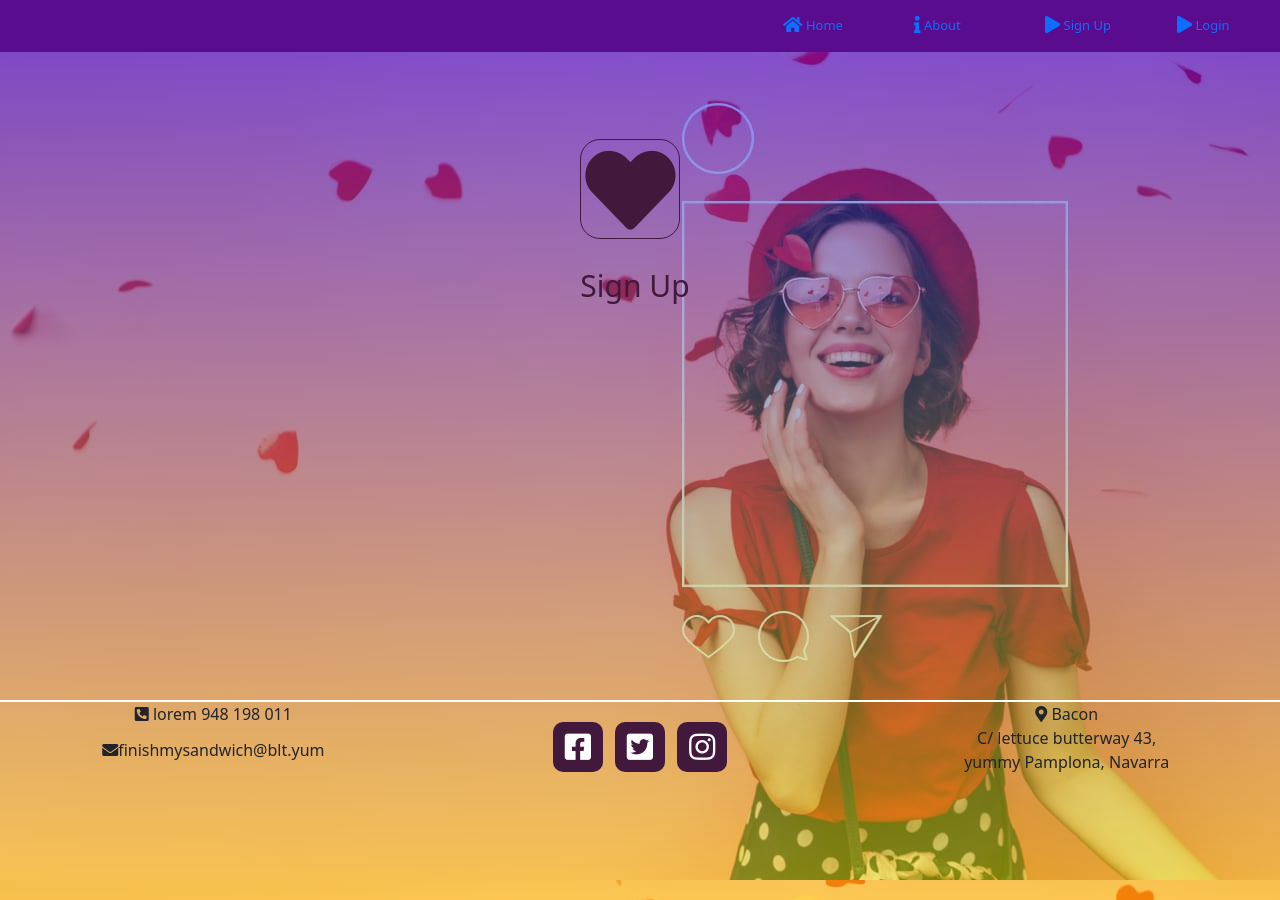
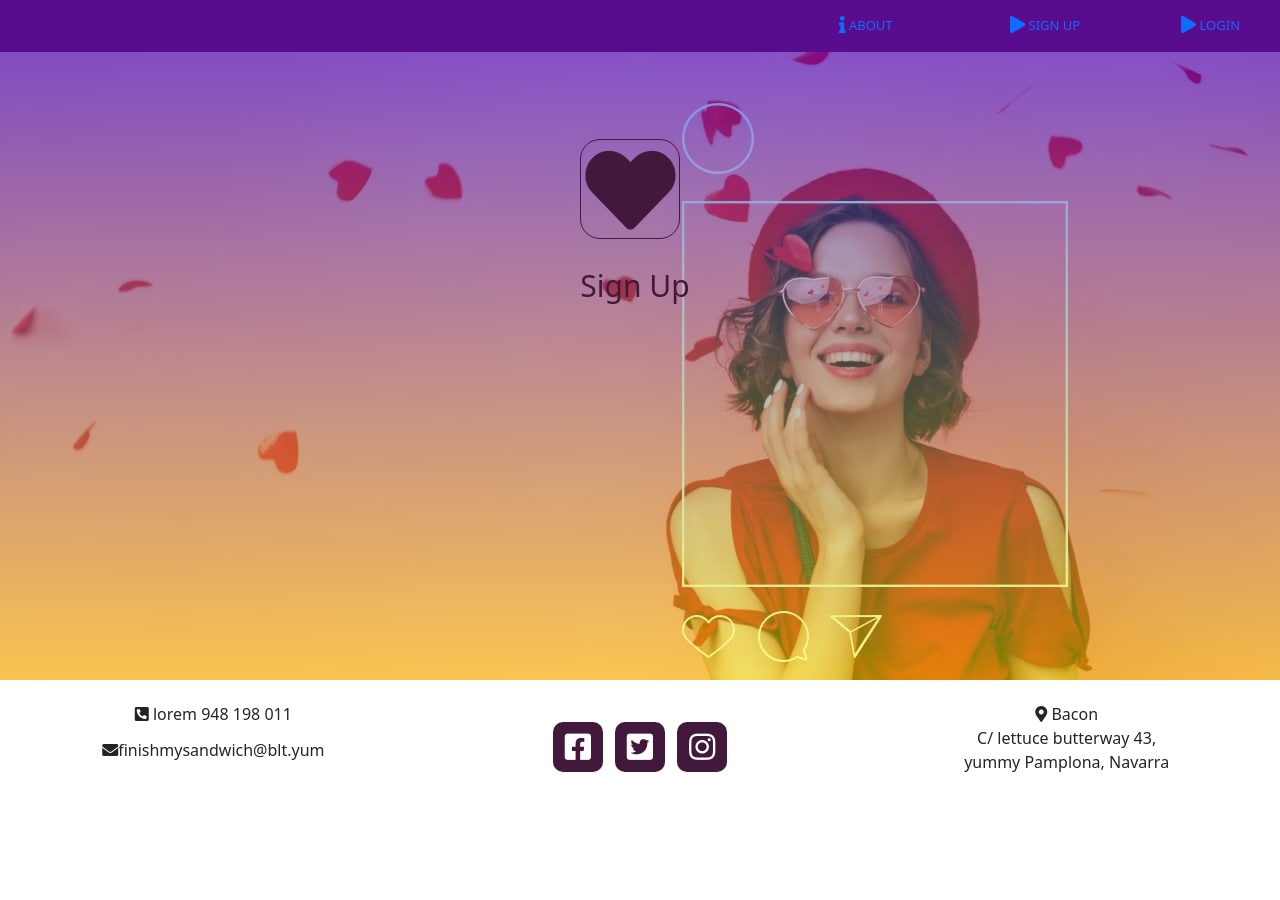
Before and after one commit to nellymaw/hackathon-love-team7, a Django app: page / in a window 1280 px wide. After the commit the page ends 772 px from the top, so only its background shows below. Run offline with Django 3.2, Linux system fonts and the light colour scheme; some libraries are stand-ins or nearby versions; some web fonts are replaced.

Commit message:
Ar templates landing.html (#51)
* meant: Beautify the code.

* fix: Add initial marging, border and the padding settings.

* feat: Revise nav bar icons  and the logo arrangments

* fix: Style the image, foot bar and update base.html.

* fix: header opening tag in the base.html

```diff
--- a/static/home/css/main.css
+++ b/static/home/css/main.css
@@ -2,17 +2,57 @@
 @import url('https://fonts.googleapis.com/css2?family=Lato:ital,wght@0,400;0,700;1,300;1,400;1,700&display=swap');
 
 
+/* Initial page settings */
+
+* {
+    margin: 0;
+    padding: 0;
+    border: 0;
+}
 
 
-body{
+
+body {
     font-family: 'Lato', sans-serif;
     height: 100vh;
-    background-image: linear-gradient(rgba(0, 0, 255, 0.5), rgba(255, 255, 0, 0.5)), url("../img/heart1.jpg");
-    overflow: hidden;
+    position: relative;
+    width: 100%;
 
 }
 
-.message{
+#row {
+    --bs-gutter-y: 0;
+    display: flex;
+    flex-wrap: wrap;
+    margin-top: calc(-1 * var(--bs-gutter-y));
+    margin-right: calc(-.5 * var(--bs-gutter-x));
+    margin-left: calc(-.5 * var(--bs-gutter-x));
+}
+
+#body-image {
+    height: 85%;
+    width: 100%;
+    background-image: linear-gradient(rgba(0, 0, 255, 0.5), rgba(255, 255, 0, 0.5)), url("../img/heart1.jpg");
+    overflow: hidden;
+    position: absolute;
+    margin: 0%;
+    padding-right: 0%;
+    padding-left: 0%;
+}
+
+
+/* headings and logo */
+
+#logo {
+
+    font-size: small;
+    text-transform: uppercase;
+    position: absolute;
+    right: 1300px;
+
+}
+
+.message {
     font-family: 'Love Light', cursive;
     font-size: 64px;
 }
@@ -25,28 +65,32 @@ body{
 
 /*Navbar section*/
 
-.navbar{
+.navbar {
     background-color: #590c8d;
 
 }
 
 .nav-item {
     font-size: small;
+    text-transform: uppercase;
+    float: right;
+    margin-left: 40px;
 }
 
-.nav-text-color{
+.nav-text-color {
     color: #c31aad;
 }
 
-.nav-text-color:hover{
+.nav-text-color:hover {
     color: #fff;
-  background-color:#c31aad; ;
+    background-color: #c31aad;
+    ;
 }
 
 
 /*sign up section*/
 
-#signup{
+#signup {
     margin-top: 100px;
     color: #590c8d;
     font-size: x-large;
@@ -59,7 +103,7 @@ body{
     margin-right: 10px;
 }
 
-.fa-heart{
+.fa-heart {
     border-radius: 20px;
     border-style: solid;
     border-width: 1px;
@@ -72,8 +116,9 @@ body{
     padding-top: 5px;
 
 }
-.fa-heart:hover{
-  padding-top:50px;
+
+.fa-heart:hover {
+    padding-top: 50px;
     font-size: 100px;
     color: #c31aad;
     background-color: #FFCCCC;
@@ -100,10 +145,10 @@ body{
     border-top-right-radius: calc(0.3rem - 1px);
 }
 
-#signUpForm{
-  background: linear-gradient(217deg, rgba(255,0,0,.8), rgba(255,0,0,0) 70.71%),
-            linear-gradient(127deg, rgba(255, 255, 0, 0.5), rgba(0,255,0,0) 70.71%),
-            linear-gradient(336deg, rgba(0,0,255,.8), rgba(0,0,255,0) 70.71%);
+#signUpForm {
+    background: linear-gradient(217deg, rgba(255, 0, 0, .8), rgba(255, 0, 0, 0) 70.71%),
+        linear-gradient(127deg, rgba(255, 255, 0, 0.5), rgba(0, 255, 0, 0) 70.71%),
+        linear-gradient(336deg, rgba(0, 0, 255, .8), rgba(0, 0, 255, 0) 70.71%);
     box-shadow: 12px 12px 2px 1px rgba(0, 0, 0, 0.2);
 }
 
@@ -119,16 +164,16 @@ body{
 
 /*footer section*/
 
-p{
+p {
     margin-top: 10px;
 }
 
-footer{
-  position:fixed;
-   left:0px;
-   bottom:0px;
-   height:100px;
-   width:100%;
+footer {
+    position: fixed;
+    left: 0px;
+    bottom: 0px;
+    height: 100px;
+    width: 100%;
     padding: 0 30px;
     display: flow-root;
     align-items: center;
@@ -142,7 +187,8 @@ footer{
 }
 
 .social-links li a i {
-  background-color: #42193d;;
+    background-color: #42193d;
+    ;
     height: 50px;
     width: 50px;
     color: #fff;
--- a/templates/home/base.html
+++ b/templates/home/base.html
@@ -1,6 +1,7 @@
 {% load static %}
 <!DOCTYPE html>
 <html lang="en">
+
 <head>
     <meta http-equiv="X-UA-Compatible" content="IE=edge">
     <meta charset="utf-8">
@@ -27,40 +28,54 @@
 <body>
 
     <header>
+
+        <div id="row">
+
+            <div class="column" Id="body-image">
+
+            </div>
+
+        </div>
+
+        <!-- Logo and Top Navigation Menu: Added a custom style to the navigation-->
+
+
         <nav class="navbar bg-color-navbar navbar-expand-sm container-fluid fixed-top ">
+
             <a href="index.html" class="navbar-brand nav-text-color"></a>
-  <button class="navbar-toggler" type="button" data-bs-toggle="collapse"
-  data-bs-target="#navbarNav">
+
+            <button class="navbar-toggler" type="button" data-bs-toggle="collapse" data-bs-target="#navbarNav">
                 <span class="navbar-toggler-icon"></span>
             </button>
+
             <div class="col-5 ml-auto justify-content-end ">
                 <ul class="navbar-nav mr-auto">
 
+                    <a class="navbar-brand" href="{% url 'landing-home' %}" target="show_blank"><span id="logo">logo</span> </a>
+
                     <li class="nav-item mr-2 col-md-3 col-sm-4" data-toggle="collapse" data-target=".navbar-collapse.show">
-              <a href="{% url 'landing-home' %}" class="nav-link nav-text-color book-button hvr-box-shadow-inset"
-                  target="show_blank"><i class="fas fa-home  fa-lg"></i> Home</a>
-          </li>
-            <li class="nav-item mr-2 col-md-3 col-sm-4" data-toggle="collapse"
-                data-target=".navbar-collapse.show">
                         <a href="index.html" class="nav-link nav-text-color book-button hvr-box-shadow-inset">
                             <i class="fas fa-info  fa-lg"></i> About</a>
                     </li>
+
                     {% if user.is_authenticated %}
-            <li class="nav-item mr-2 col-md-3 col-sm-4" data-toggle="collapse"
-                data-target=".navbar-collapse.show">
+
+                    <li class="nav-item mr-2 col-md-3 col-sm-4" data-toggle="collapse" data-target=".navbar-collapse.show">
                         <a href="{% url 'landing-home' %}" class="nav-link nav-text-color book-button hvr-box-shadow-inset">
                             <i class="fas fa-play  fa-lg"></i>Logout</a>
                     </li>
+
                     {% else %}
-            <li class="nav-item mr-2 col-md-3 col-sm-4" data-toggle="collapse"
-                data-target=".navbar-collapse.show">
+                    <li class="nav-item mr-2 col-md-3 col-sm-4" data-toggle="collapse" data-target=".navbar-collapse.show">
                         <a href="{% url 'landing-home' %}" class="nav-link nav-text-color book-button hvr-box-shadow-inset">
                             <i class="fas fa-play  fa-lg"></i> Sign Up</a>
-            </li><li class="nav-item mr-2 col-md-3 col-sm-4" data-toggle="collapse"
-            data-target=".navbar-collapse.show">
+                    </li>
+
+                    <li class="nav-item mr-2 col-md-3 col-sm-4" data-toggle="collapse" data-target=".navbar-collapse.show">
                         <a href="{% url 'landing-home' %}" class="nav-link nav-text-color book-button hvr-box-shadow-inset">
                             <i class="fas fa-play  fa-lg"></i> Login</a>
                     </li>
+
                     {% endif %}
                 </ul>
             </div>
@@ -71,14 +86,22 @@
     <div class="alert alert-{{ message.tags }}">{{message}}</div>
     {% endfor %}
     {% endif %}
+
     {% block content %}{% endblock %}
-
 
     <!-- Optional JavaScript -->
     <!-- jQuery first, then Popper.js, then Bootstrap JS -->
-    <script src="https://code.jquery.com/jquery-3.2.1.slim.min.js" integrity="sha384-KJ3o2DKtIkvYIK3UENzmM7KCkRr/rE9/Qpg6aAZGJwFDMVNA/GpGFF93hXpG5KkN" crossorigin="anonymous"></script>
-    <script src="https://cdn.jsdelivr.net/npm/popper.js@1.12.9/dist/umd/popper.min.js" integrity="sha384-ApNbgh9B+Y1QKtv3Rn7W3mgPxhU9K/ScQsAP7hUibX39j7fakFPskvXusvfa0b4Q" crossorigin="anonymous"></script>
-    <script src="https://cdn.jsdelivr.net/npm/bootstrap@4.0.0/dist/js/bootstrap.min.js" integrity="sha384-JZR6Spejh4U02d8jOt6vLEHfe/JQGiRRSQQxSfFWpi1MquVdAyjUar5+76PVCmYl" crossorigin="anonymous"></script>
+    <script src="https://code.jquery.com/jquery-3.2.1.slim.min.js" integrity="sha384-KJ3o2DKtIkvYIK3UENzmM7KCkRr/rE9/Qpg6aAZGJwFDMVNA/GpGFF93hXpG5KkN" crossorigin="anonymous">
+    </script>
+    <script src="https://cdn.jsdelivr.net/npm/popper.js@1.12.9/dist/umd/popper.min.js" integrity="sha384-ApNbgh9B+Y1QKtv3Rn7W3mgPxhU9K/ScQsAP7hUibX39j7fakFPskvXusvfa0b4Q" crossorigin="anonymous">
+    </script>
+    <script src="https://cdn.jsdelivr.net/npm/bootstrap@4.0.0/dist/js/bootstrap.min.js" integrity="sha384-JZR6Spejh4U02d8jOt6vLEHfe/JQGiRRSQQxSfFWpi1MquVdAyjUar5+76PVCmYl" crossorigin="anonymous">
+    </script>
 </body>
 
+<footer>
+
+
+</footer>
+
 </html>
```
Lines whose indentation alone changed are shown as unchanged.
